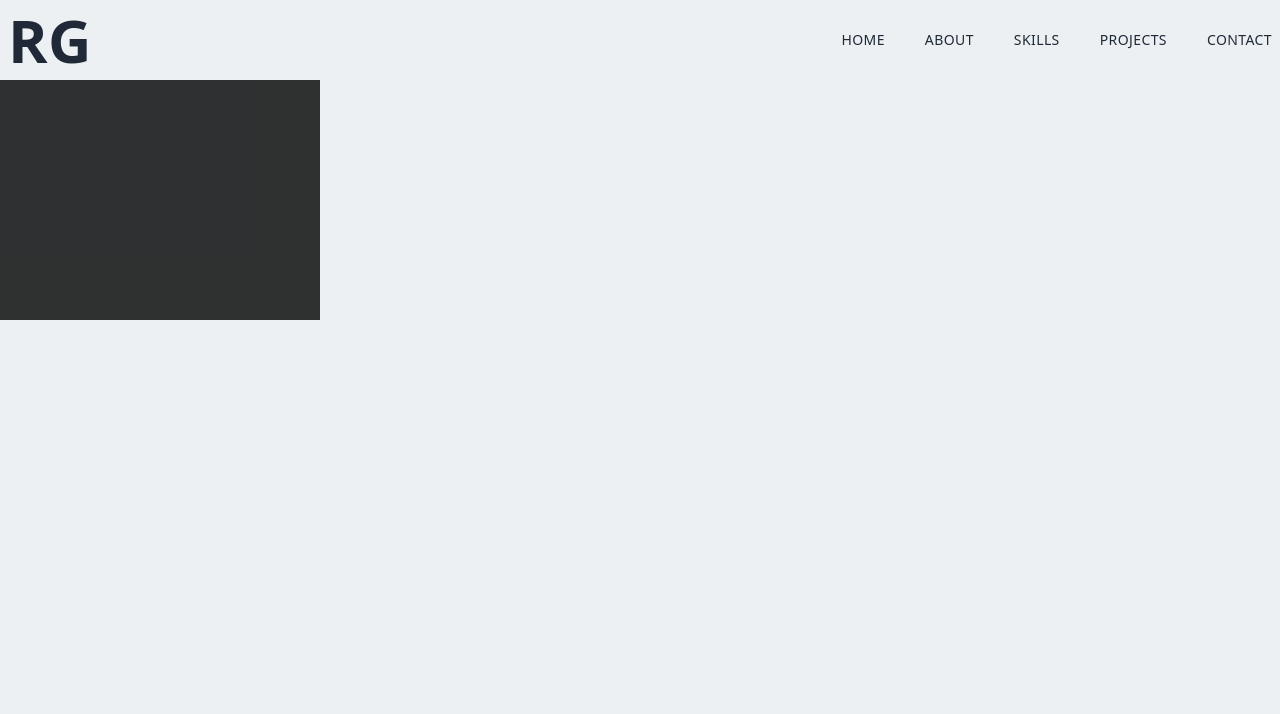
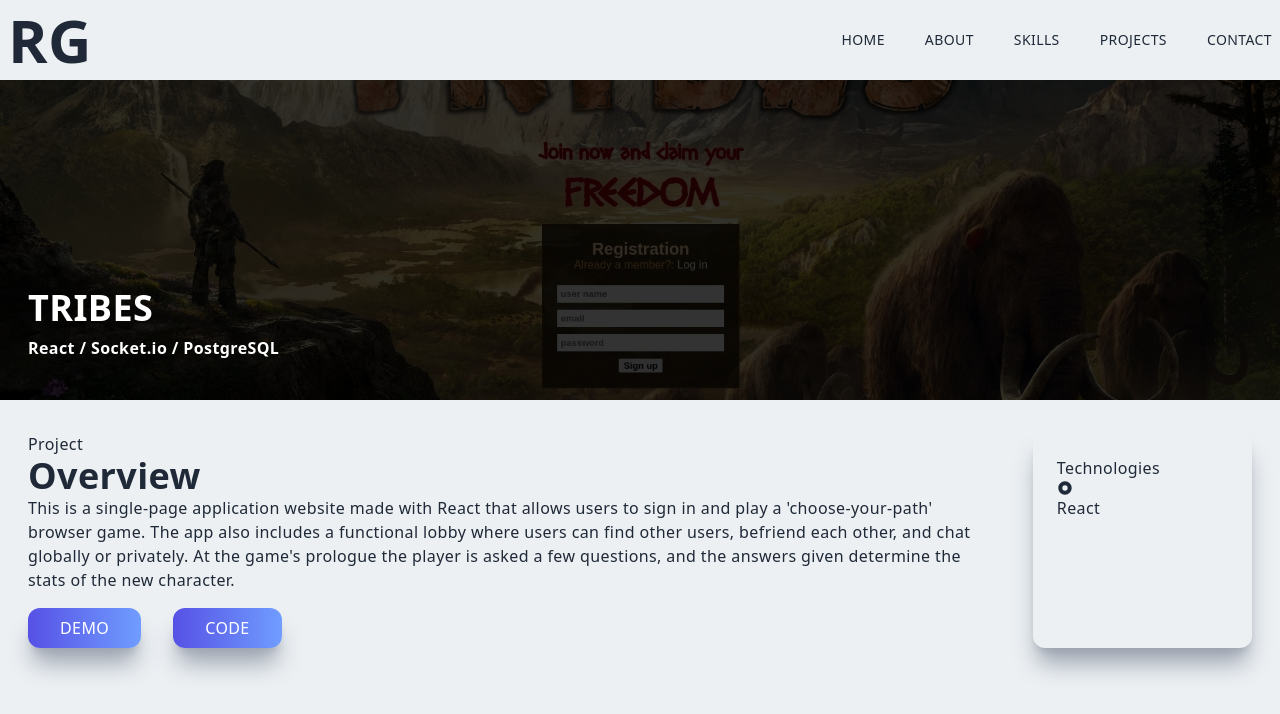
Before and after one commit to reiggrau/portfolio-nextjs, a Next.js app: page /tribes in a window 1280 px wide. Shown: the top 714 px of the page. Built offline with nearby package versions, Linux system fonts and the light colour scheme.

Commit message:
Added tribes page

```diff
--- a/components/Navbar.jsx
+++ b/components/Navbar.jsx
@@ -19,7 +19,7 @@ export default function Navbar() {
     }
 
     function handleShadow() {
-        if (!shadow && window.scrollY >= 90) {
+        if (!shadow && window.scrollY >= 1) {
             setShadow(true);
         } else if (window.scrollY < 1) {
             setShadow(false);
@@ -31,7 +31,7 @@ export default function Navbar() {
     }, []);
 
     return (
-        <div className={shadow ? "fixed w-full h-20 bg-[#ecf0f3] shadow-xl z-[100]" : "fixed w-full h-20 bg-[#ecf0f3] z-[100]"}>
+        <div className={shadow ? "fixed w-full h-20 bg-[#ecf0f3] shadow-xl z-[100] ease-in duration-100" : "fixed w-full h-20 bg-[#ecf0f3] z-[100] ease-in duration-100"}>
             <div className="flex justify-between items-center w-full h-full px-2 2xl:px-16">
                 {/* <Image src={logo} alt="/" width="auto" height="50" /> */}
                 <Link href="/">
@@ -63,7 +63,7 @@ export default function Navbar() {
                 </div>
             </div>
             <div className={nav ? "md:hidden fixed left-0 top-0 w-full h-screen bg-black/70" : ""}>
-                <div className={nav ? "fixed left-0 top-0 w-[75%] sm:w-[60%] md:w-[45%] h-screen bg-[#ecf0f3] p-10 ease-in duration-500" : "fixed left-[-100%] top-0 p-10 ease-in duration-500"}>
+                <div className={nav ? "fixed left-0 top-0 w-[75%] sm:w-[60%] md:w-[45%] h-screen bg-[#ecf0f3] p-10 ease-in duration-500" : "fixed left-[-100%] top-0 w-[75%] sm:w-[60%] md:w-[45%] h-screen p-10 ease-in duration-500"}>
                     <div>
                         <div className="flex w-full items-center justify-between">
                             {/* <Image src={logo} alt="/" width="auto" height="50" /> */}
--- a/pages/tribes.tsx
+++ b/pages/tribes.tsx
@@ -1,10 +1,43 @@
 import React from "react";
+import Image from "next/image";
+import { RiRadioButtonFill } from "react-icons/ri";
+
+// Assets
+import tribesImg from "./../public/assets/projects/tribes.jpg";
 
 const tribes = () => {
     return (
-        <div className="w-full">
-            <div className="w-screen h-[30vh] lg:w-[40vh] relative">
+        <div className="w-full top-20 relative">
+            <div className="w-screen h-[30vh] lg:h-[40vh] relative">
                 <div className="absolute top-0 left-0 w-full h-[30vh] lg:h-[40vh] bg-black/80 z-10" />
+                <Image className="absolute z-1" fill objectFit="cover" src={tribesImg} alt="/" />
+                <div className="absolute top-[60%] max-w-[1240px] w-full left-[50%] right-[50%] translate-x-[-50%] text-white z-10 p-2">
+                    <h2 className="py-2">TRIBES</h2>
+                    <h3>React / Socket.io / PostgreSQL</h3>
+                </div>
+            </div>
+            <div className="max-w-[1240px] mx-auto p-2 grid md:grid-cols-5 gap-8 pt-8">
+                <div className="col-span-4">
+                    <p>Project</p>
+                    <h2>Overview</h2>
+                    <p>
+                        This is a single-page application website made with React that allows users to sign in and play a 'choose-your-path' browser game. The app also includes a functional lobby where users can find other users, befriend
+                        each other, and chat globally or privately. At the game's prologue the player is asked a few questions, and the answers given determine the stats of the new character.
+                    </p>
+                    <button className="px-8 py-2 mt-4 mr-8">Demo</button>
+                    <button className="px-8 py-2 mt-4">Code</button>
+                </div>
+                <div className="col-span-4 md:col-span-1 shadow-xl shadow-gray-400 rounded-xl p-4">
+                    <div className="p-2">
+                        <p>Technologies</p>
+                        <div>
+                            <p>
+                                <RiRadioButtonFill />
+                                React
+                            </p>
+                        </div>
+                    </div>
+                </div>
             </div>
         </div>
     );
--- a/styles/globals.css
+++ b/styles/globals.css
@@ -11,6 +11,7 @@ html {
 @layer base {
     body {
         @apply bg-[#ecf0f3] text-[#1f2937] tracking-wide;
+        /* @apply bg-[#1f2937] text-[#ecf0f3] tracking-wide; */
     }
 
     h1,
```
